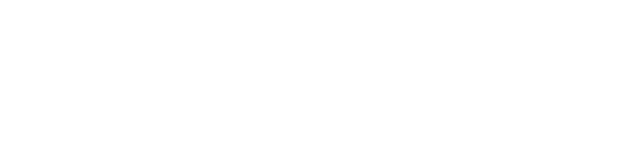
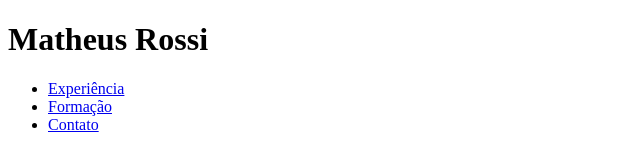
Before and after one commit to matheusrbmdev/website-portfolio, a plain HTML site: page index.html in a window 1280 px wide. Shown: the whole page, without its empty margins (0-640 px from the left). Drawn offline with Linux system fonts and the light colour scheme.

Commit message:
feat: adição da header da estrutura

```diff
--- a/index.html
+++ b/index.html
@@ -10,5 +10,23 @@
     <meta name="author" content="Matheus Rossi" />
     <title>Meu portfólio - Matheus Rossi</title>
   </head>
-  <body></body>
+  <body>
+    <header class="header">
+      <h1>Matheus Rossi</h1>
+
+      <nav>
+        <ul class="header-menu">
+          <li>
+            <a href="#experiencia">Experiência</a>
+          </li>
+          <li>
+            <a href="#formacao">Formação</a>
+          </li>
+          <li>
+            <a href="#contato">Contato</a>
+          </li>
+        </ul>
+      </nav>
+    </header>
+  </body>
 </html>
```
